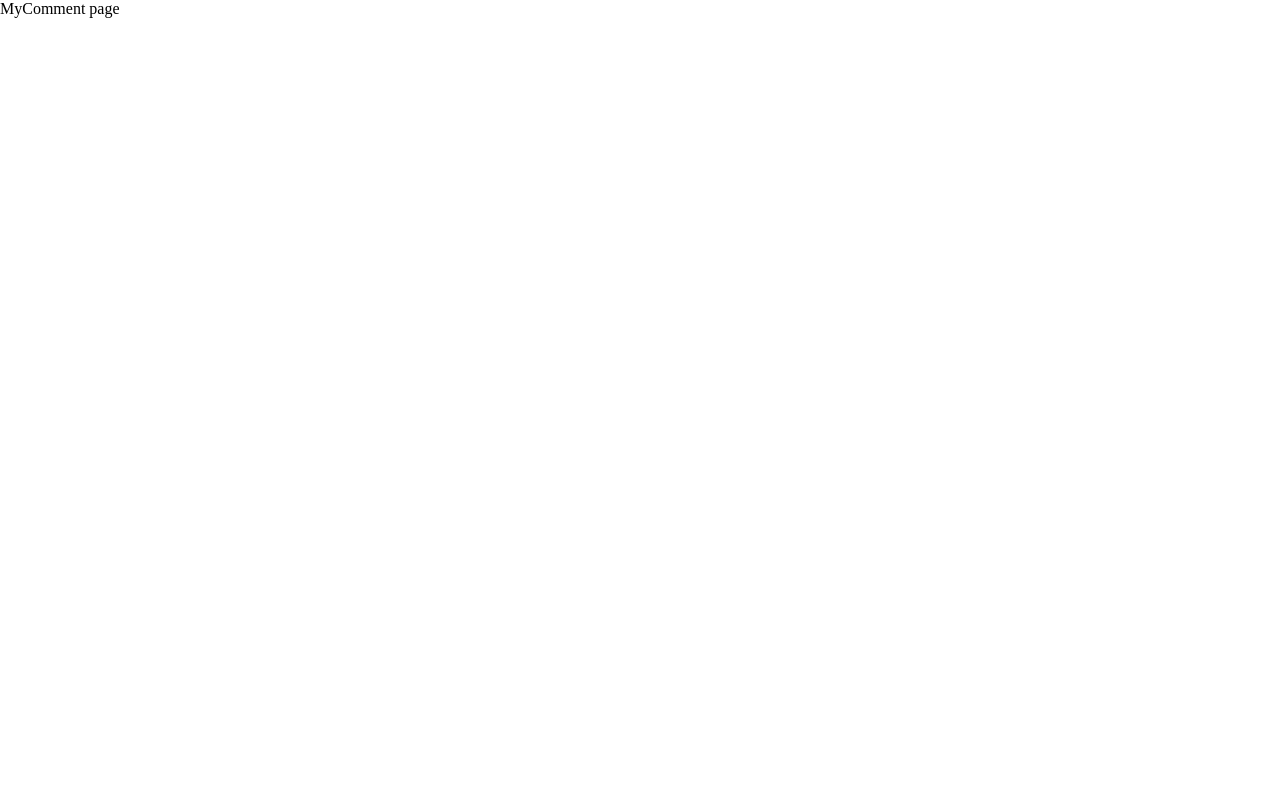
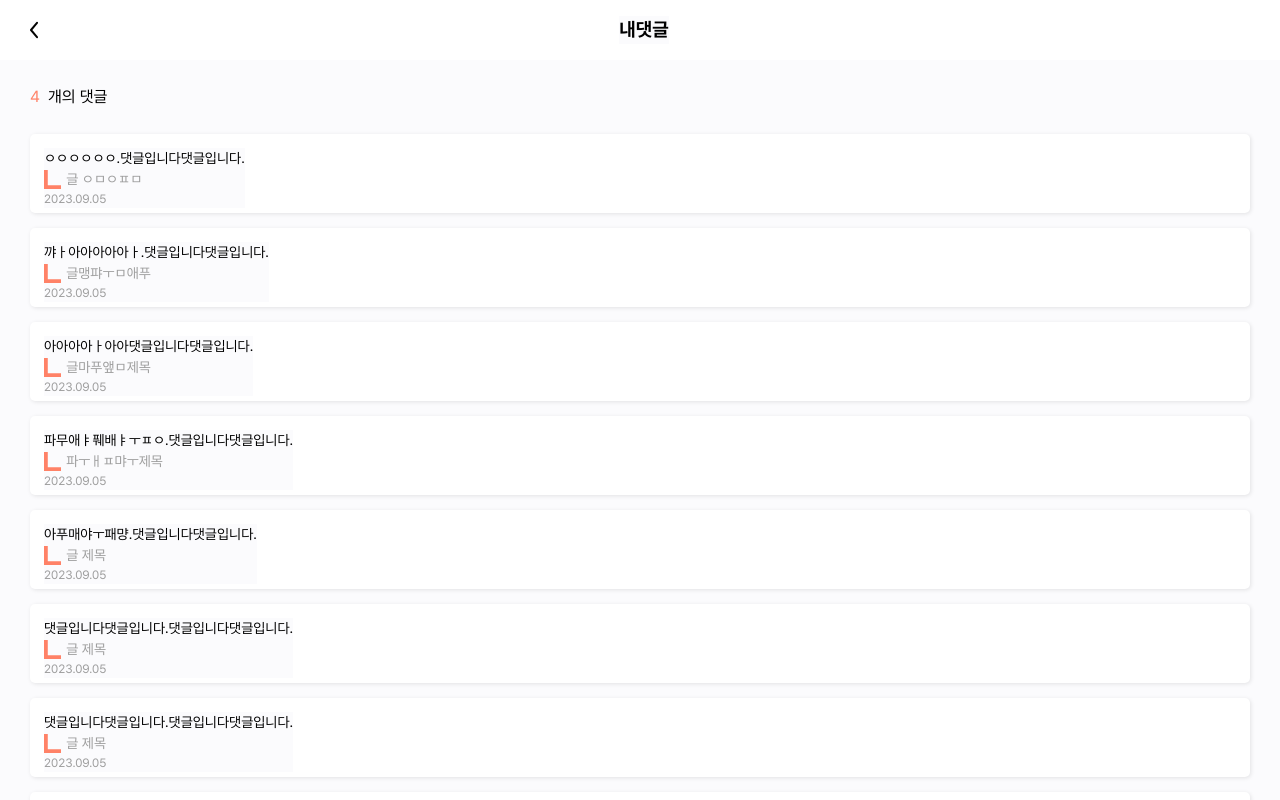
Before and after one commit to whatever-mentoring/juitcy-front, a React (Create React App) app: page /myComment in a window 1280 px wide. Shown: the top 800 px of the page. Built offline with nearby package versions, Linux system fonts and the light colour scheme.

Commit message:
feat: mypage 내댓글 페이지 UI 제작

```diff
--- a/src/assets/common.ts
+++ b/src/assets/common.ts
@@ -9,7 +9,7 @@ export const EntireContainer = styled.div`
   .mypage-submenu-container {
     padding: 40px 0px;
   }
-  .mypage-qna-list {
+  .mypage-list-container {
     display: flex;
     flex-direction: column;
     padding: 25px 0px 5px 0px;
--- a/src/components/Mypage/CommentListBox.tsx
+++ b/src/components/Mypage/CommentListBox.tsx
@@ -2,8 +2,18 @@ import { MyPageBoxContainer, Row, TextContainer } from 'assets/common';
 import { Palette } from 'styles/Palette';
 import Typo from 'styles/Typo';
 
-export const CommentListBox = () => {
-  let userType = 1;
+interface commentBoxInterface {
+  children: string;
+  title: string;
+  date: string;
+}
+
+export const CommentListBox = ({
+  children,
+  title,
+  date,
+}: commentBoxInterface) => {
+  let userType = 0;
   let icon = 'juni_commentSubIcon';
   if (userType == 0) icon = 'juni_commentSubIcon';
   else if (userType == 1) icon = 'cyni_commentSubIcon';
@@ -11,12 +21,12 @@ export const CommentListBox = () => {
   return (
     <MyPageBoxContainer padding="14px" height="79px">
       <TextContainer>
-        <Typo.b4>댓글입니다댓글입니다.댓글입니다댓글입니다.</Typo.b4>
+        <Typo.b4>{children}</Typo.b4>
         <Row gap={5}>
           <img src={`img/${icon}.svg`} />
-          <Typo.b4 color={Palette.Gray4}>글 제목</Typo.b4>
+          <Typo.b4 color={Palette.Gray4}>{title}</Typo.b4>
         </Row>
-        <Typo.s2 color={Palette.Gray4}>2023.09.09</Typo.s2>
+        <Typo.s2 color={Palette.Gray4}>{date}</Typo.s2>
       </TextContainer>
     </MyPageBoxContainer>
   );
--- a/src/pages/Mypage/MyComment/index.tsx
+++ b/src/pages/Mypage/MyComment/index.tsx
@@ -1,3 +1,76 @@
+import { EntireContainer, Row } from 'assets/common';
+import { Header } from 'components/Header';
+import { CommentListBox } from 'components/Mypage/CommentListBox';
+import { Palette } from 'styles/Palette';
+import Typo from 'styles/Typo';
+
+const fakeData = [
+  {
+    title: '글 ㅇㅁㅇㅍㅁ',
+    content: 'ㅇㅇㅇㅇㅇㅇ.댓글입니다댓글입니다.',
+    date: '2023.09.05',
+  },
+  {
+    title: '글맹퍄ㅜㅁ애푸',
+    content: '꺄ㅏ아아아아아ㅏ.댓글입니다댓글입니다.',
+    date: '2023.09.05',
+  },
+  {
+    title: '글마푸앺ㅁ제목',
+    date: '2023.09.05',
+    content: '아아아아ㅏ아아댓글입니다댓글입니다.',
+  },
+  {
+    title: '파ㅜㅐㅍ먀ㅜ제목',
+    content: '파무애ㅑ풰배ㅑㅜㅍㅇ.댓글입니다댓글입니다.',
+    date: '2023.09.05',
+  },
+  {
+    title: '글 제목',
+    content: '아푸매야ㅜ패먕.댓글입니다댓글입니다.',
+    date: '2023.09.05',
+  },
+  {
+    title: '글 제목',
+    content: '댓글입니다댓글입니다.댓글입니다댓글입니다.',
+    date: '2023.09.05',
+  },
+  {
+    title: '글 제목',
+    content: '댓글입니다댓글입니다.댓글입니다댓글입니다.',
+    date: '2023.09.05',
+  },
+  {
+    title: '글 제목',
+    content: '댓글입니다댓글입니다.댓글입니다댓글입니다.',
+    date: '2023.09.05',
+  },
+  {
+    title: '글 제목',
+    content: '댓글입니다댓글입니다.댓글입니다댓글입니다.',
+    date: '2023.09.05',
+  },
+];
+
 export const MyComment = () => {
-  return <div>MyComment page</div>;
+  return (
+    <>
+      <Header borderBottom={false} btn="back">
+        내댓글
+      </Header>
+      <EntireContainer>
+        <Row>
+          <Typo.b2 color={Palette.Main}>4</Typo.b2>
+          <Typo.b2> &nbsp; 개의 댓글</Typo.b2>
+        </Row>
+        <div className="mypage-list-container">
+          {fakeData.map((data: any, index: number) => (
+            <CommentListBox date={data.date} title={data.title}>
+              {data.content}
+            </CommentListBox>
+          ))}
+        </div>
+      </EntireContainer>
+    </>
+  );
 };
--- a/src/pages/Mypage/MyQna/index.tsx
+++ b/src/pages/Mypage/MyQna/index.tsx
@@ -104,7 +104,7 @@ export const MyQna = () => {
         ) : (
           <></>
         )}
-        <div className="mypage-qna-list">
+        <div className="mypage-list-container">
           {fakeData.map((data: any, index: number) => (
             <MyQnaListBox
               count={data.count}
--- a/src/styles/GlobalStyle.tsx
+++ b/src/styles/GlobalStyle.tsx
@@ -2,12 +2,15 @@ import { createGlobalStyle } from 'styled-components';
 import PretendardBold from '../assets/fonts/Pretendard-Bold.woff2';
 import PretendardMedium from '../assets/fonts/Pretendard-Medium.woff2';
 import PretendardRegular from '../assets/fonts/Pretendard-Regular.woff2';
+import { Palette } from './Palette';
 
 export const GlobalStyle = createGlobalStyle`
 *{
     margin:0;
     padding:0;
     box-sizing: border-box;
+    background: ${Palette.Gray05};
+
 
     @font-face {
         font-family: 'PretendardBold';
```
